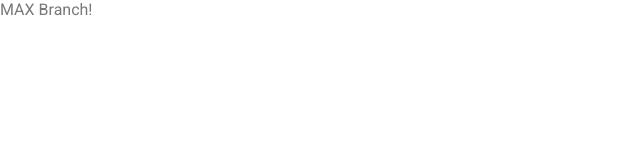
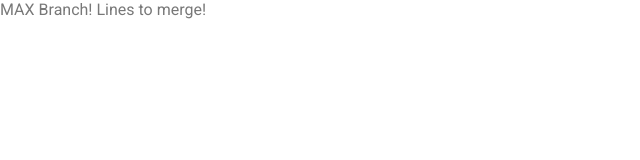
Before and after one commit to codeboylal/test-git, a plain HTML site: page index.html in a window 1280 px wide. Shown: the whole page, without its empty margins (0-640 px from the left). Drawn offline with Linux system fonts and the light colour scheme.

Commit message:
lines added

```diff
--- a/index.html
+++ b/index.html
@@ -30,7 +30,7 @@
 
 MAX Branch!
 
-
+Lines to merge!
 
 
 </body>
```
